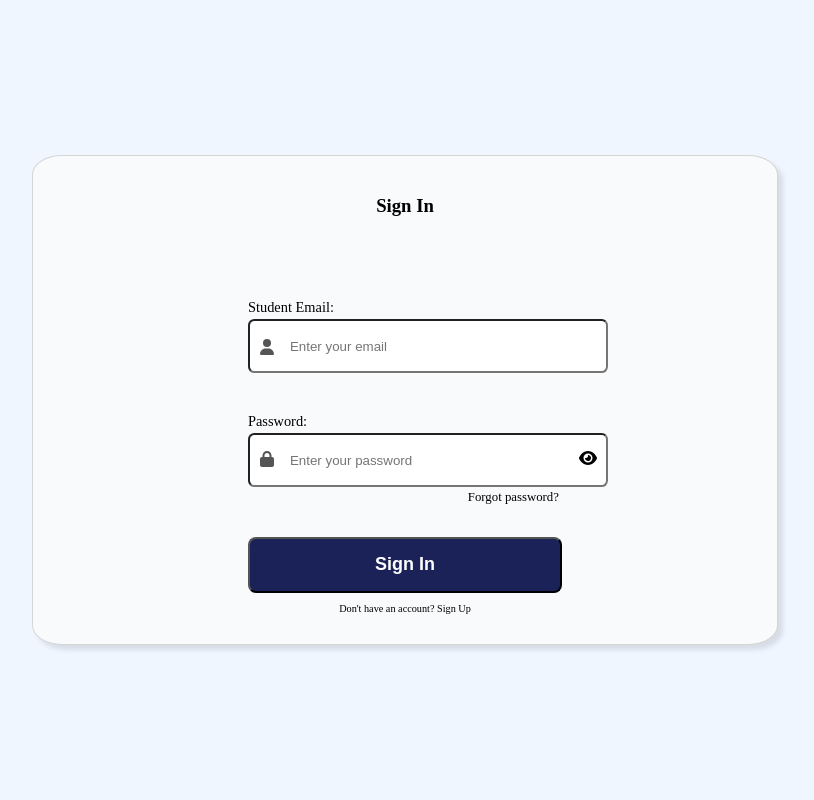
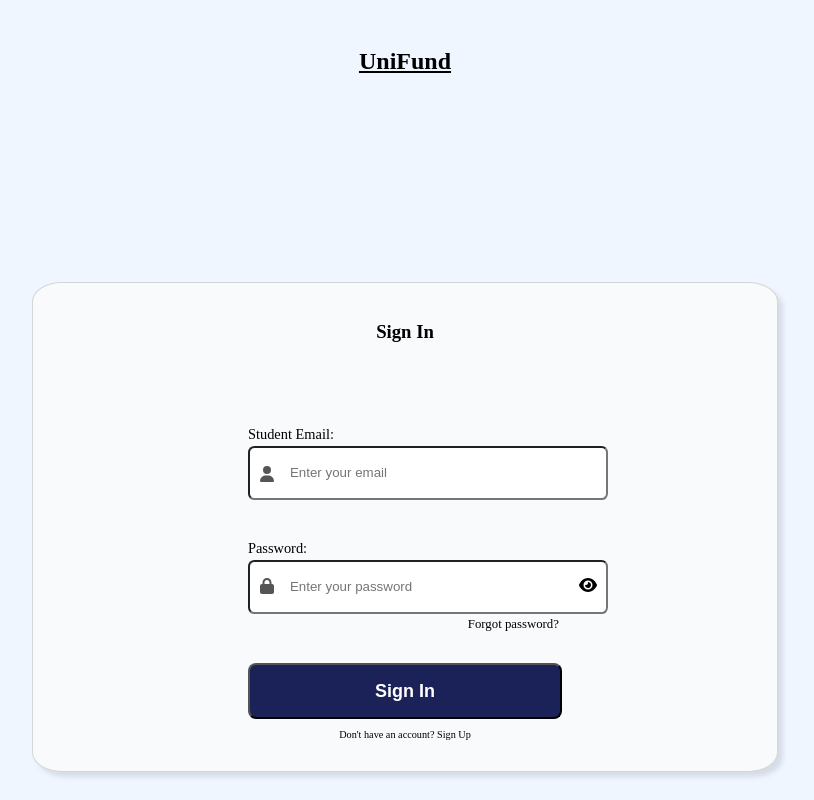
Before and after one commit to carlos45-dev/lending-platform, a React (Vite) app: page / in a window 1280 px wide. Shown: the whole page, without its empty margins (235-1049 px from the left). Built offline with nearby package versions, Linux system fonts and the light colour scheme.

Commit message:
sign-in page

```diff
--- a/src/pages/SignIn.jsx
+++ b/src/pages/SignIn.jsx
@@ -1,8 +1,5 @@
 import '../styles/SignIn.css';
 import img from '../assets/favicon.ico';
-import eye from '../assets/eye.png';
-import eye2 from '../assets/eye2.png';
-
 import { FontAwesomeIcon } from '@fortawesome/react-fontawesome';
 import { faUser, faLock,faEyeSlash,faEye } from '@fortawesome/free-solid-svg-icons';
 
@@ -17,7 +14,10 @@ function SignIn() {
 
   return (
     <>
+      <div className="header">
       <img className="logo" src={img} alt="UniFund Logo" />
+      <h2 className="title">UniFund</h2>
+      </div>
       <div className="signin-container">
         <h3>Sign In</h3>
         <form>
@@ -59,7 +59,6 @@ function SignIn() {
           </p>
         </form>
       </div>
-      <p className="unifund">UniFund</p>
     </>
   );
 }
--- a/src/styles/SignIn.css
+++ b/src/styles/SignIn.css
@@ -99,12 +99,6 @@ label {
     font-size: 0.8rem;
      left: 70%;
 }
-
-.logo {
-    margin-bottom: 20%;
-    height: 70px;
-}
-
 .unifund {
     font-size: 1.5rem;
     font-weight: bold;
@@ -116,6 +110,18 @@ label {
 .signup {
     font-size: 0.64rem;
     text-align: center;
+}
+.title {
+    text-align: center;
+    margin-bottom: 20px;
+}
+.header {
+    display: flex;
+    flex-direction: row;
+    align-items: center;
+    justify-content: center;
+    text-decoration: underline;
+    margin-bottom: 25%;
 }
 
 @media (min-width: 768px) {
```
Also changed, not shown: 2 other files (tests, documents, lock files or other folders).
